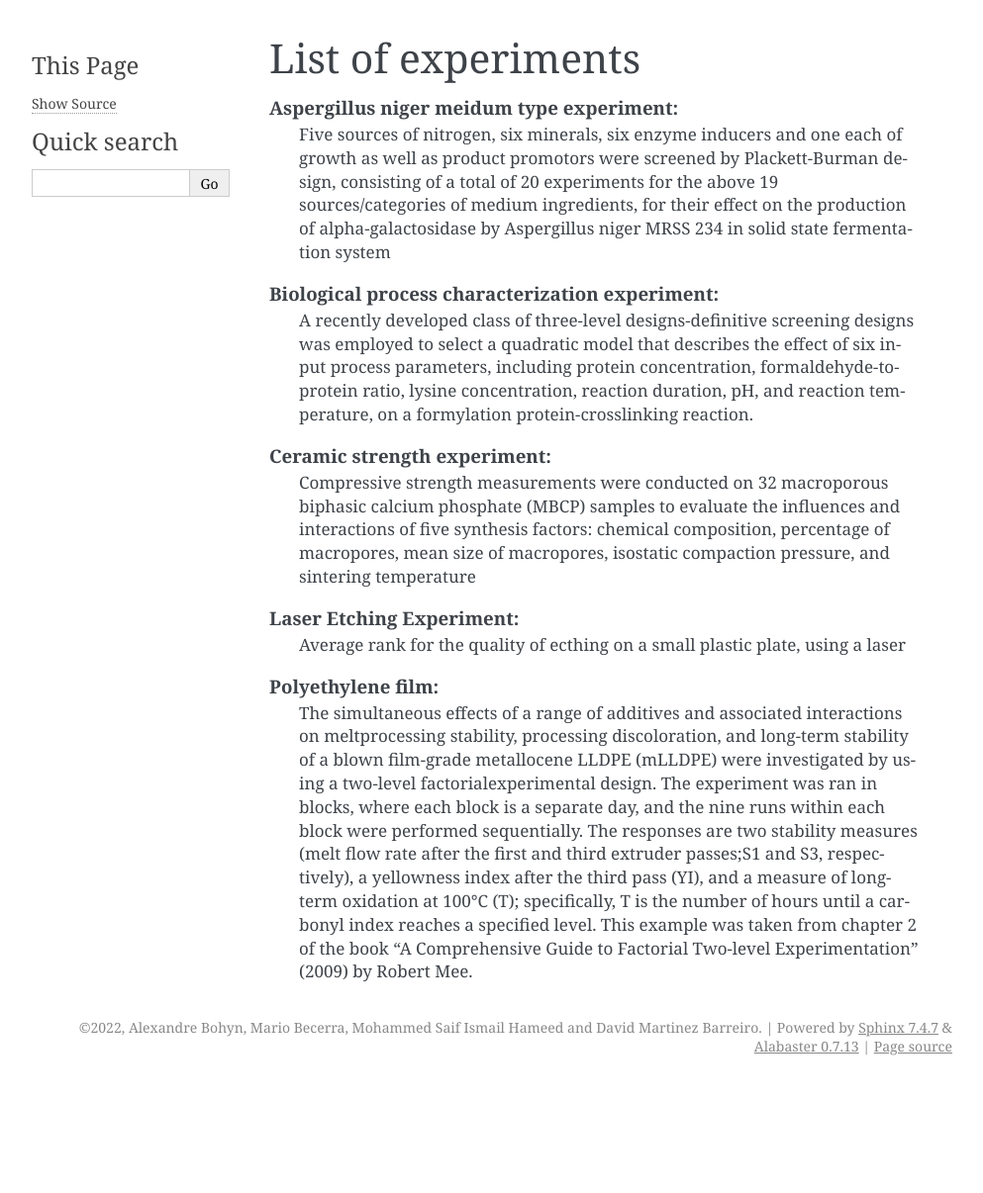
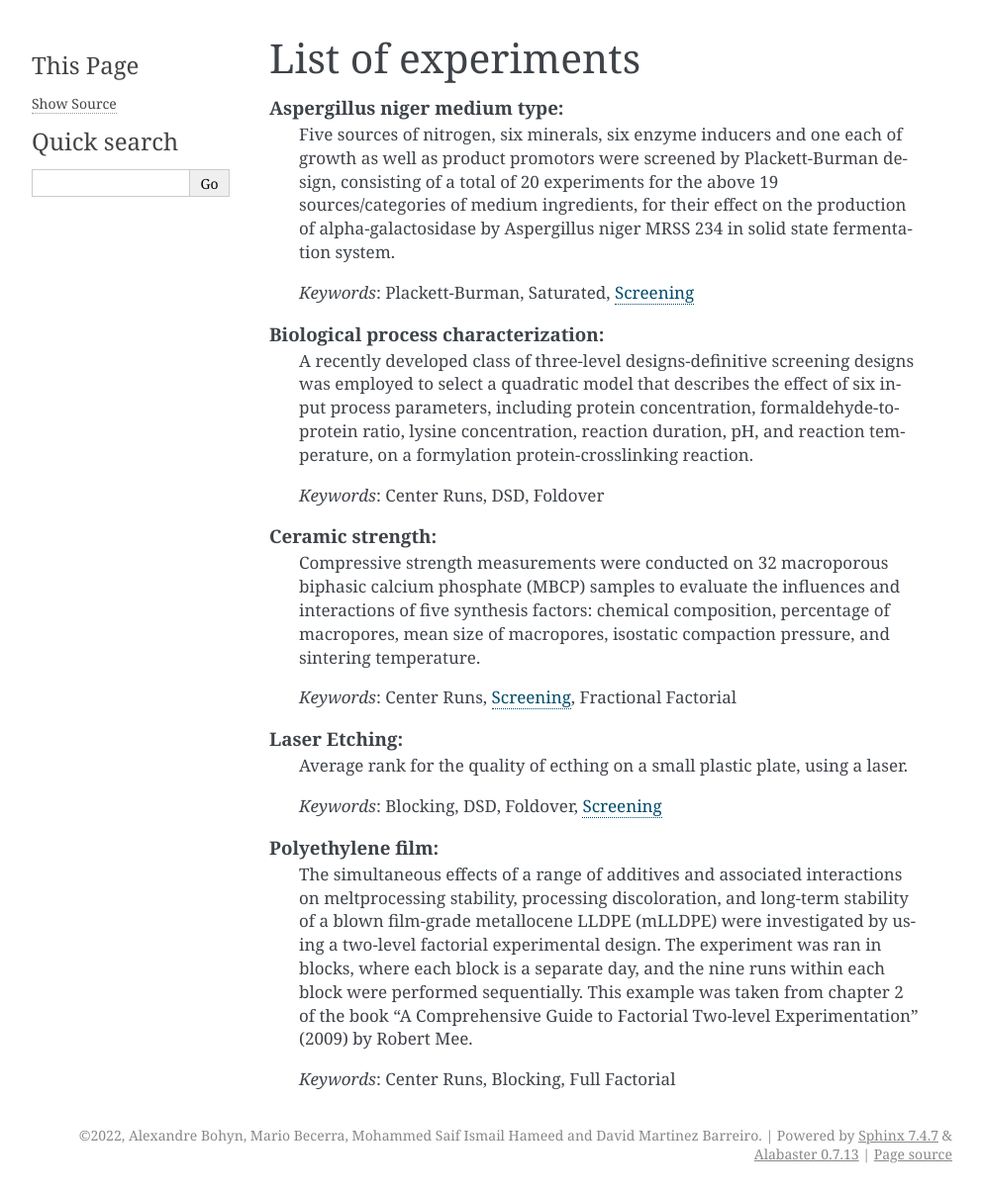
Before and after one commit to dmbarreiro/DOEDA, a Sphinx documentation site: the page built from docs/source/experiment_list.rst, in a window 1280 px wide. Shown: the whole page at 99% size, without its empty margins (148-1141 px from the left). Built offline with Sphinx 7.4.7, drawn with Linux system fonts in a browser that asks for light colours; before the commit the page ends 1097 px from its top, so only the background shows below that.

Commit message:
Added keywords with links to glossary

```diff
--- a/docs/source/experiment_list.rst
+++ b/docs/source/experiment_list.rst
@@ -4,17 +4,27 @@ List of experiments
 .. glossary::
   :sorted:
 
-  Aspergillus niger meidum type experiment:
-    Five sources of nitrogen, six minerals, six enzyme inducers and one each of growth as well as product promotors were screened by Plackett-Burman  design, consisting of a total of 20 experiments for the above 19 sources/categories of medium ingredients, for their effect on the production of alpha-galactosidase by Aspergillus niger MRSS 234 in solid state fermentation system
+  Aspergillus niger medium type:
+    Five sources of nitrogen, six minerals, six enzyme inducers and one each of growth as well as product promotors were screened by Plackett-Burman design, consisting of a total of 20 experiments for the above 19 sources/categories of medium ingredients, for their effect on the production of alpha-galactosidase by Aspergillus niger MRSS 234 in solid state fermentation system.
 
-  Biological process characterization experiment:
+    *Keywords*: :term:`Plackett-Burman`, :term:`Saturated`, :term:`Screening`
+
+  Biological process characterization:
     A recently developed class of three-level designs-definitive screening designs was employed to select a quadratic model that describes the effect of six input process parameters, including protein concentration, formaldehyde-to-protein ratio, lysine concentration, reaction duration, pH, and reaction temperature, on a formylation protein-crosslinking reaction.
 
-  Ceramic strength experiment:
-    Compressive strength measurements were conducted on 32 macroporous biphasic calcium phosphate (MBCP) samples to evaluate the influences and interactions  of five synthesis factors: chemical composition, percentage of macropores, mean size of macropores, isostatic compaction pressure, and sintering temperature
+    *Keywords*: :term:`Center Runs`, :term:`DSD`, :term:`Foldover`
 
-  Laser Etching Experiment:
-    Average rank for the quality of ecthing on a small plastic plate, using a laser
+  Ceramic strength:
+    Compressive strength measurements were conducted on 32 macroporous biphasic calcium phosphate (MBCP) samples to evaluate the influences and interactions  of five synthesis factors: chemical composition, percentage of macropores, mean size of macropores, isostatic compaction pressure, and sintering temperature.
+
+    *Keywords*: :term:`Center Runs`, :term:`Screening`, :term:`Fractional Factorial`
+
+  Laser Etching:
+    Average rank for the quality of ecthing on a small plastic plate, using a laser.
+
+    *Keywords*: :term:`Blocking`, :term:`DSD`, :term:`Foldover`, :term:`Screening`
 
   Polyethylene film:
-    The simultaneous effects of a range of additives and associated interactions on meltprocessing stability, processing discoloration, and long-term stability of a blown film-grade metallocene LLDPE (mLLDPE) were investigated by using a two-level factorialexperimental design. The experiment was ran in blocks, where each block is a separate day, and the nine runs within each block were performed sequentially. The responses are two stability measures (melt flow rate after the first and third extruder passes;S1 and S3, respectively), a yellowness index after the third pass (YI), and a measure of long-term oxidation at 100°C (T); specifically, T is the number of hours until a carbonyl index reaches a specified level. This example was taken from chapter 2 of the book "A Comprehensive Guide to Factorial Two-level Experimentation" (2009) by Robert Mee.
+    The simultaneous effects of a range of additives and associated interactions on meltprocessing stability, processing discoloration, and long-term stability of a blown film-grade metallocene LLDPE (mLLDPE) were investigated by using a two-level factorial experimental design. The experiment was ran in blocks, where each block is a separate day, and the nine runs within each block were performed sequentially. This example was taken from chapter 2 of the book "A Comprehensive Guide to Factorial Two-level Experimentation" (2009) by Robert Mee.
+
+    *Keywords*: :term:`Center Runs`, :term:`Blocking`, :term:`Full Factorial`
```
